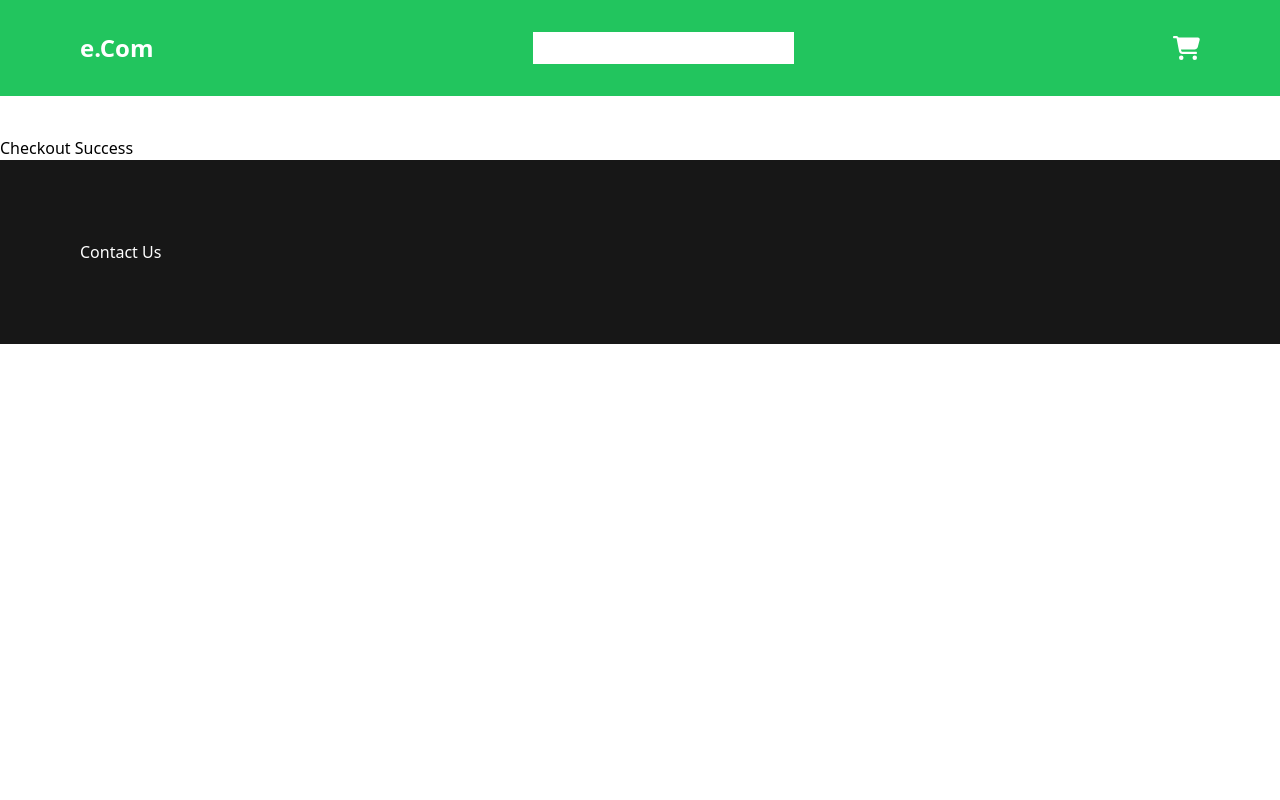
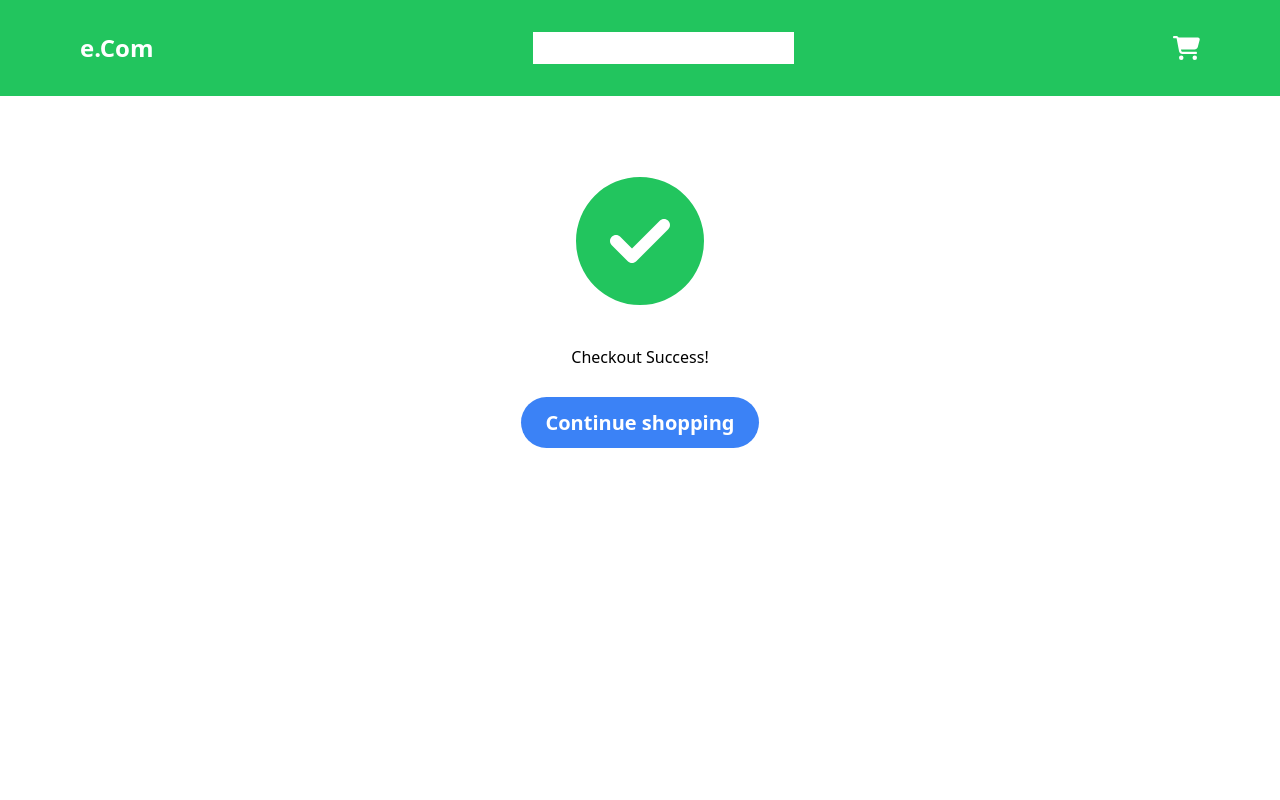
Before and after one commit to NiklasFerling/React-CA, a React (Create React App) app in the folder my-app/: page /success in a window 1280 px wide. Shown: the top 800 px of the page. Built offline with nearby package versions, Linux system fonts and the light colour scheme.

Commit message:
Checkout success page

```diff
--- a/my-app/src/components/CheckoutSuccess/index.jsx
+++ b/my-app/src/components/CheckoutSuccess/index.jsx
@@ -1,15 +1,29 @@
 import { useEffect } from "react";
 import { useContext } from "react";
 import { CartContent } from "../../context/CartContext";
+import { FontAwesomeIcon } from "@fortawesome/react-fontawesome";
+import { faCircleCheck } from "@fortawesome/free-solid-svg-icons";
+import { Link } from "react-router-dom";
 
 function CheckoutSuccess() {
-  const { cart, setCart } = useContext(CartContent);
+  const { setCart } = useContext(CartContent);
   useEffect(() => {
     setCart([]);
   }, []);
   return (
-    <div>
-      <h1>Checkout Success</h1>
+    <div className="min-h-screen text-center mt-20">
+      <span className="text-9xl text-green-500">
+        <FontAwesomeIcon icon={faCircleCheck} />
+      </span>
+      <h1 className="mt-10 mb-10">Checkout Success!</h1>
+      <span className="mt-20">
+        <Link
+          to={"/"}
+          className="bg-blue-500 hover:bg-blue-700 text-white font-bold py-3 px-6 rounded-full text-xl"
+        >
+          Continue shopping
+        </Link>
+      </span>
     </div>
   );
 }
```
